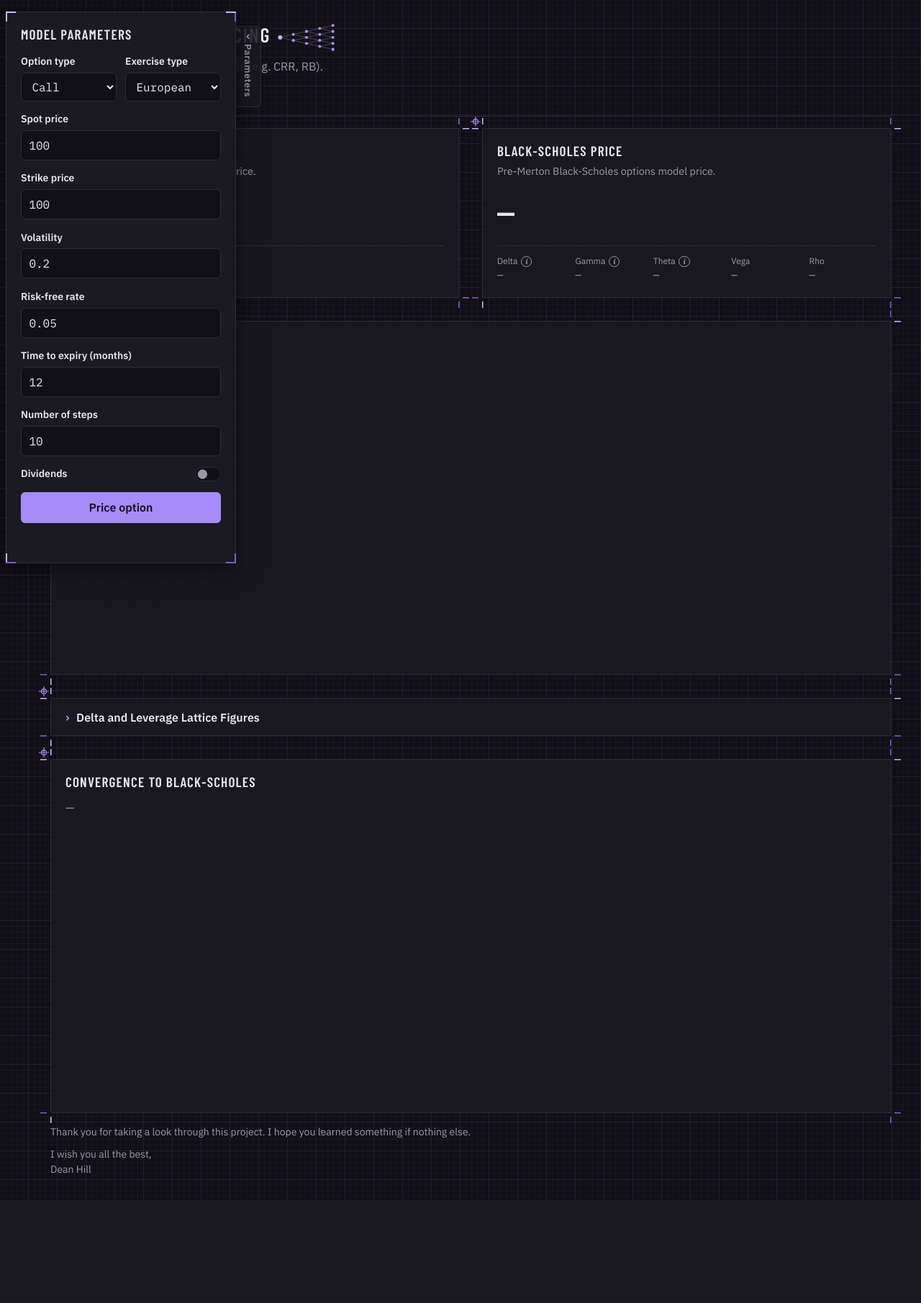
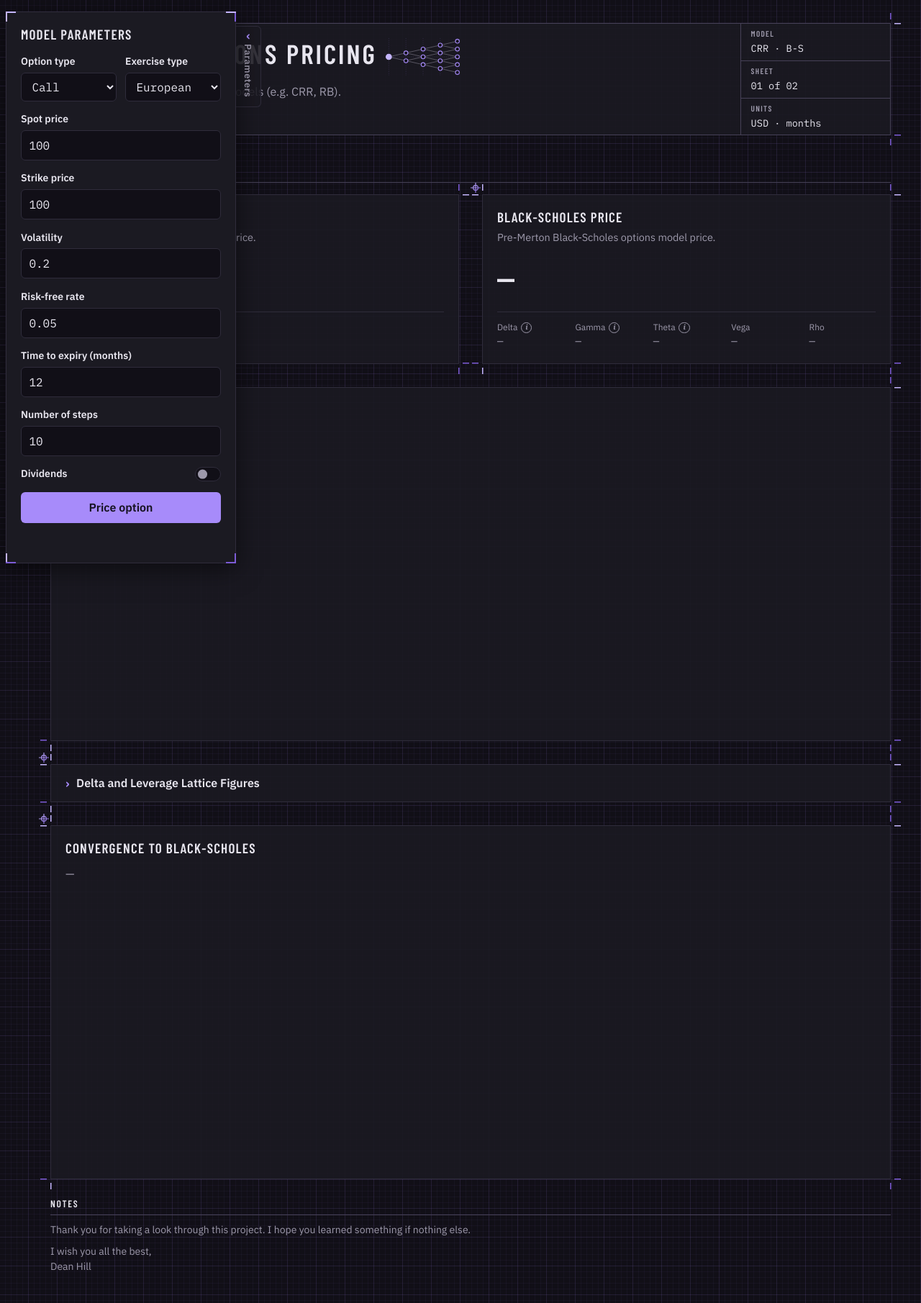
Before and after one commit to hilldean09/binomial_options_pricing, a Flask app: page / in a window 1280 px wide. Shown: the whole page at 72% size. Before the commit the page ends 1668 px from the top, so only its background shows below. Run offline with Flask 3, Linux system fonts and the light colour scheme; some libraries are stand-ins or nearby versions.

Commit message:
Lay out the header as a drawing title block with numbered tabs
Co-Authored-By: Claude Opus 5.5 <noreply@anthropic.com>

```diff
--- a/static/css/style.css
+++ b/static/css/style.css
@@ -102,59 +102,181 @@ h1, h2, h3 {
     padding: 2rem 1rem 1rem;
 }
 
+/* Title block: the title's cell beside a column of small labelled cells */
+.tile.title-block {
+    display: grid;
+    grid-template-columns: minmax(0, 1fr) 13rem;
+    padding: 0;
+    border-color: var(--border-strong);
+}
+
+.title-main {
+    min-width: 0;
+    padding: 1.25rem 1.5rem 1.1rem;
+}
+
 .site-header h1 {
-    font-size: 1.75rem;
+    font-size: 2.35rem;
+    font-weight: 600;
+    letter-spacing: 0.08em;
 }
 
 .title-tail {
     white-space: nowrap;
 }
 
-/* Lattice graphic growing out of the right of the title */
+/* Lattice graphic growing out of the right of the title, drawn over
+   dotted construction lines */
 .title-lattice {
-    height: 2.5rem;
+    height: 3.25rem;
     width: auto;
-    margin-left: 0.6rem;
+    margin-left: 0.75rem;
     vertical-align: middle;
+    overflow: visible;
+}
+
+.title-lattice .construction line {
+    stroke: var(--accent);
+    stroke-opacity: 0.3;
+    stroke-width: 0.5;
+    stroke-dasharray: 1 1.5;
 }
 
 .title-lattice .edges line {
     stroke: var(--text-muted);
-    stroke-opacity: 0.45;
-    stroke-width: 1;
+    stroke-opacity: 0.55;
+    stroke-width: 0.8;
 }
 
 .title-lattice .nodes circle {
+    fill: var(--bg);
+    stroke: var(--accent);
+    stroke-width: 1;
+    transition: fill 0.15s ease;
+}
+
+.title-lattice .nodes circle:hover {
     fill: var(--accent);
 }
 
 .title-lattice .nodes .root {
     fill: var(--gild-light);
+    stroke: var(--gild-light);
+}
+
+@media (prefers-reduced-motion: reduce) {
+    .title-lattice .nodes circle {
+        transition: none;
+    }
 }
 
 .subtitle {
-    margin: 0.5rem 0 0;
+    margin: 0.6rem 0 0;
     /* Holds its line while the text loads */
     min-height: 1.5em;
     color: var(--text-muted);
 }
 
-/* Page links under the subtitle, as tabs on a rule */
+.title-meta {
+    display: grid;
+    margin: 0;
+    border-left: 1px solid var(--border-strong);
+}
+
+.title-cell {
+    display: flex;
+    flex-direction: column;
+    justify-content: center;
+    gap: 0.05rem;
+    padding: 0.4rem 0.85rem;
+}
+
+.title-cell + .title-cell {
+    border-top: 1px solid var(--border-strong);
+}
+
+.title-cell dt {
+    color: var(--text-muted);
+    font-family: var(--label);
+    font-size: 0.7rem;
+    font-weight: 600;
+    letter-spacing: 0.12em;
+    text-transform: uppercase;
+}
+
+.title-cell dd {
+    margin: 0;
+    font-family: var(--mono);
+    font-size: 0.85rem;
+    white-space: nowrap;
+}
+
+@media (max-width: 760px) {
+    .tile.title-block {
+        grid-template-columns: minmax(0, 1fr);
+    }
+
+    .title-main {
+        padding: 1rem 1.1rem;
+    }
+
+    .title-cell {
+        padding: 0.4rem 0.6rem;
+    }
+
+    .title-cell dd {
+        font-size: 0.75rem;
+    }
+
+    .site-header h1 {
+        font-size: 1.9rem;
+    }
+
+    .title-meta {
+        grid-template-columns: repeat(3, minmax(0, 1fr));
+        border-top: 1px solid var(--border-strong);
+        border-left: none;
+    }
+
+    .title-cell + .title-cell {
+        border-top: none;
+        border-left: 1px solid var(--border-strong);
+    }
+}
+
+/* Page links under the title block, as numbered folder tabs on a rule */
 .site-nav {
     display: flex;
-    gap: 0.25rem;
-    margin-top: 1.25rem;
-    border-bottom: 1px solid var(--border);
+    gap: 0.35rem;
+    margin-top: 1.75rem;
+    padding-left: 1rem;
+    border-bottom: 1px solid var(--border-strong);
+    counter-reset: tab;
 }
 
 .site-nav a {
     margin-bottom: -1px;
-    padding: 0.45rem 0.85rem;
-    border-bottom: 2px solid transparent;
+    padding: 0.35rem 1rem 0.3rem;
+    border: 1px solid transparent;
+    border-top-width: 2px;
     color: var(--text-muted);
-    font-size: 0.9rem;
+    font-family: var(--label);
+    font-size: 1rem;
     font-weight: 600;
+    letter-spacing: 0.1em;
     text-decoration: none;
+    text-transform: uppercase;
+    counter-increment: tab;
+}
+
+.site-nav a::before {
+    content: counter(tab, decimal-leading-zero);
+    margin-right: 0.5rem;
+    font-family: var(--mono);
+    font-size: 0.75rem;
+    font-weight: 400;
+    letter-spacing: 0;
+    opacity: 0.7;
 }
 
 .site-nav a:hover {
@@ -162,20 +284,36 @@ h1, h2, h3 {
 }
 
 .site-nav a[aria-current="page"] {
-    border-bottom-color: var(--accent);
+    border-color: var(--accent) var(--border-strong) var(--bg);
+    background: var(--bg);
     color: var(--accent);
 }
 
 .site-nav a:focus-visible {
     outline: 2px solid var(--accent);
-    outline-offset: -2px;
-    border-radius: 6px 6px 0 0;
+    outline-offset: 2px;
 }
 
+/* Footer: the sheet's general notes */
+
 .site-footer {
-    padding: 1rem 1rem 2rem;
+    padding: 1.5rem 1rem 2.5rem;
     color: var(--text-muted);
     font-size: 0.875rem;
+}
+
+.site-footer::before {
+    content: "Notes";
+    display: block;
+    margin-bottom: 0.6rem;
+    padding-bottom: 0.3rem;
+    border-bottom: 1px solid var(--border-strong);
+    color: var(--text);
+    font-family: var(--label);
+    font-size: 0.85rem;
+    font-weight: 600;
+    letter-spacing: 0.12em;
+    text-transform: uppercase;
 }
 
 .site-footer p {
--- a/templates/base.html
+++ b/templates/base.html
@@ -12,11 +12,25 @@
 </head>
 <body class="{% block body_class %}{% endblock %}">
     <header class="site-header">
+        <!-- Laid out as a drawing's title block: the title on the left, and
+             decorative cells for the model, sheet and units on the right -->
+        <div class="tile title-block">
+            <div class="title-main">
                 <h1>
                     Binomial Options
                     <!-- Last word kept together with the decorative lattice (root on the
-                 left, growing rightwards) so the graphic always follows the title -->
+                         left, growing rightwards) so the graphic always follows the title.
+                         Hovering a node names its (step, up-moves) coordinates. -->
                     <span class="title-tail">Pricing<svg class="title-lattice" viewBox="0 0 96 48" width="96" height="48" aria-hidden="true" focusable="false">
+                    <!-- Dotted construction lines at each time step -->
+                    <g class="construction">
+                        <line x1="4" y1="0" x2="4" y2="48"/>
+                        <line x1="26" y1="0" x2="26" y2="48"/>
+                        <line x1="48" y1="0" x2="48" y2="48"/>
+                        <line x1="70" y1="0" x2="70" y2="48"/>
+                        <line x1="92" y1="0" x2="92" y2="48"/>
+                        <line x1="0" y1="24" x2="96" y2="24"/>
+                    </g>
                     <g class="edges">
                         <line x1="4" y1="24" x2="26" y2="29"/>
                         <line x1="4" y1="24" x2="26" y2="19"/>
@@ -40,26 +54,43 @@
                         <line x1="70" y1="9" x2="92" y2="4"/>
                     </g>
                     <g class="nodes">
-                        <circle class="root" cx="4" cy="24" r="3.5"/>
-                        <circle cx="26" cy="29" r="2.5"/>
-                        <circle cx="26" cy="19" r="2.5"/>
-                        <circle cx="48" cy="34" r="2.5"/>
-                        <circle cx="48" cy="24" r="2.5"/>
-                        <circle cx="48" cy="14" r="2.5"/>
-                        <circle cx="70" cy="39" r="2.5"/>
-                        <circle cx="70" cy="29" r="2.5"/>
-                        <circle cx="70" cy="19" r="2.5"/>
-                        <circle cx="70" cy="9" r="2.5"/>
-                        <circle cx="92" cy="44" r="2.5"/>
-                        <circle cx="92" cy="34" r="2.5"/>
-                        <circle cx="92" cy="24" r="2.5"/>
-                        <circle cx="92" cy="14" r="2.5"/>
-                        <circle cx="92" cy="4" r="2.5"/>
+                        <circle class="root" cx="4" cy="24" r="3.5"><title>(0, 0)</title></circle>
+                        <circle cx="26" cy="29" r="2.5"><title>(1, 0)</title></circle>
+                        <circle cx="26" cy="19" r="2.5"><title>(1, 1)</title></circle>
+                        <circle cx="48" cy="34" r="2.5"><title>(2, 0)</title></circle>
+                        <circle cx="48" cy="24" r="2.5"><title>(2, 1)</title></circle>
+                        <circle cx="48" cy="14" r="2.5"><title>(2, 2)</title></circle>
+                        <circle cx="70" cy="39" r="2.5"><title>(3, 0)</title></circle>
+                        <circle cx="70" cy="29" r="2.5"><title>(3, 1)</title></circle>
+                        <circle cx="70" cy="19" r="2.5"><title>(3, 2)</title></circle>
+                        <circle cx="70" cy="9" r="2.5"><title>(3, 3)</title></circle>
+                        <circle cx="92" cy="44" r="2.5"><title>(4, 0)</title></circle>
+                        <circle cx="92" cy="34" r="2.5"><title>(4, 1)</title></circle>
+                        <circle cx="92" cy="24" r="2.5"><title>(4, 2)</title></circle>
+                        <circle cx="92" cy="14" r="2.5"><title>(4, 3)</title></circle>
+                        <circle cx="92" cy="4" r="2.5"><title>(4, 4)</title></circle>
                     </g>
                 </svg></span>
                 </h1>
                 <!-- Filled from texts/under_title.txt -->
                 <p id="subtitle" class="subtitle"></p>
+            </div>
+
+            <dl class="title-meta" aria-hidden="true">
+                <div class="title-cell">
+                    <dt>Model</dt>
+                    <dd>CRR &middot; B-S</dd>
+                </div>
+                <div class="title-cell">
+                    <dt>Sheet</dt>
+                    <dd>{% if request.endpoint == 'api_learn' %}02{% else %}01{% endif %} of 02</dd>
+                </div>
+                <div class="title-cell">
+                    <dt>Units</dt>
+                    <dd>USD &middot; months</dd>
+                </div>
+            </dl>
+        </div>
 
         <nav class="site-nav" aria-label="Pages">
             <a href="{{ url_for('api_index') }}"{% if request.endpoint == 'api_index' %} aria-current="page"{% endif %}>Pricer</a>
```
Lines whose indentation alone changed are shown as unchanged.
